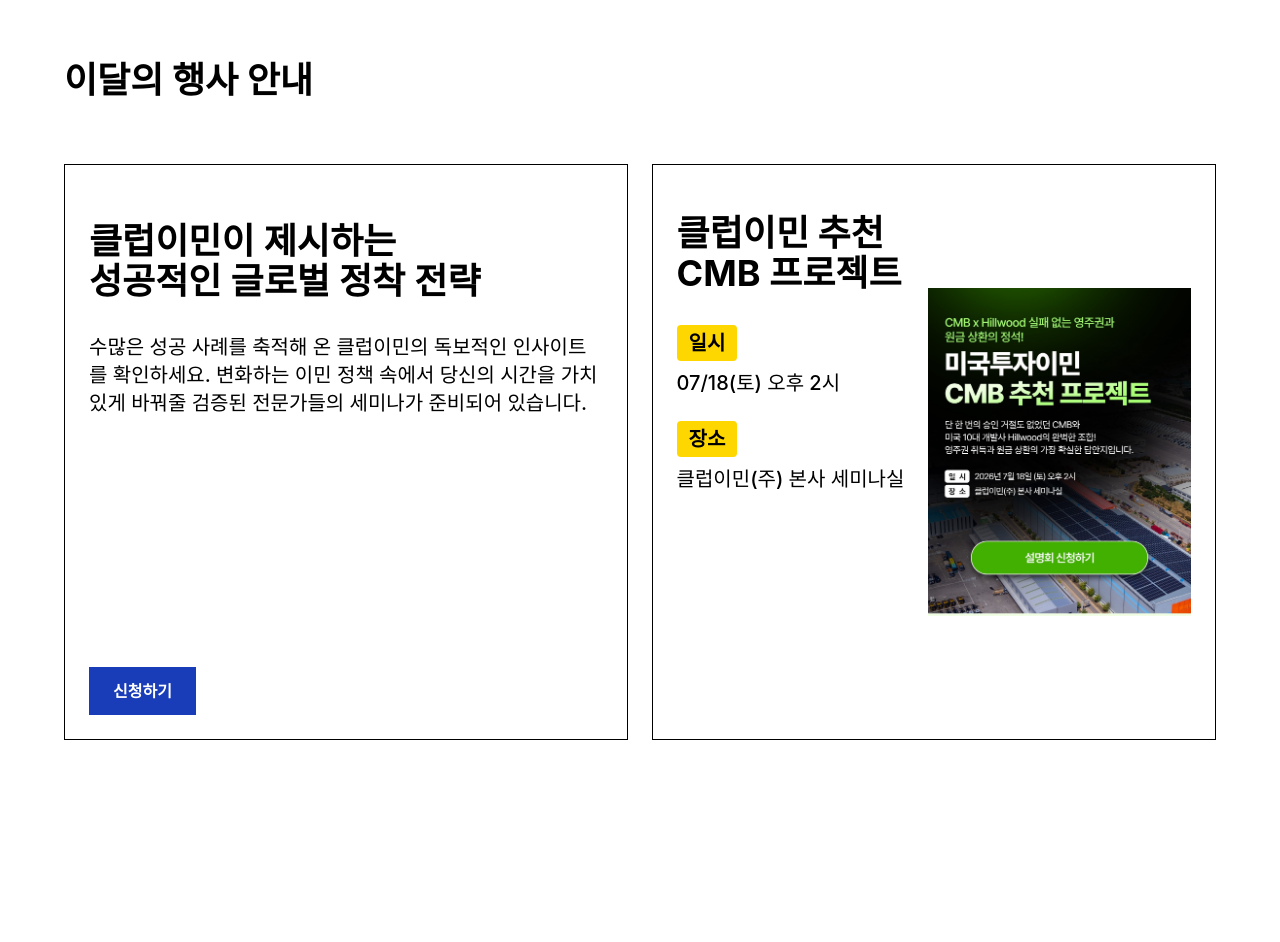
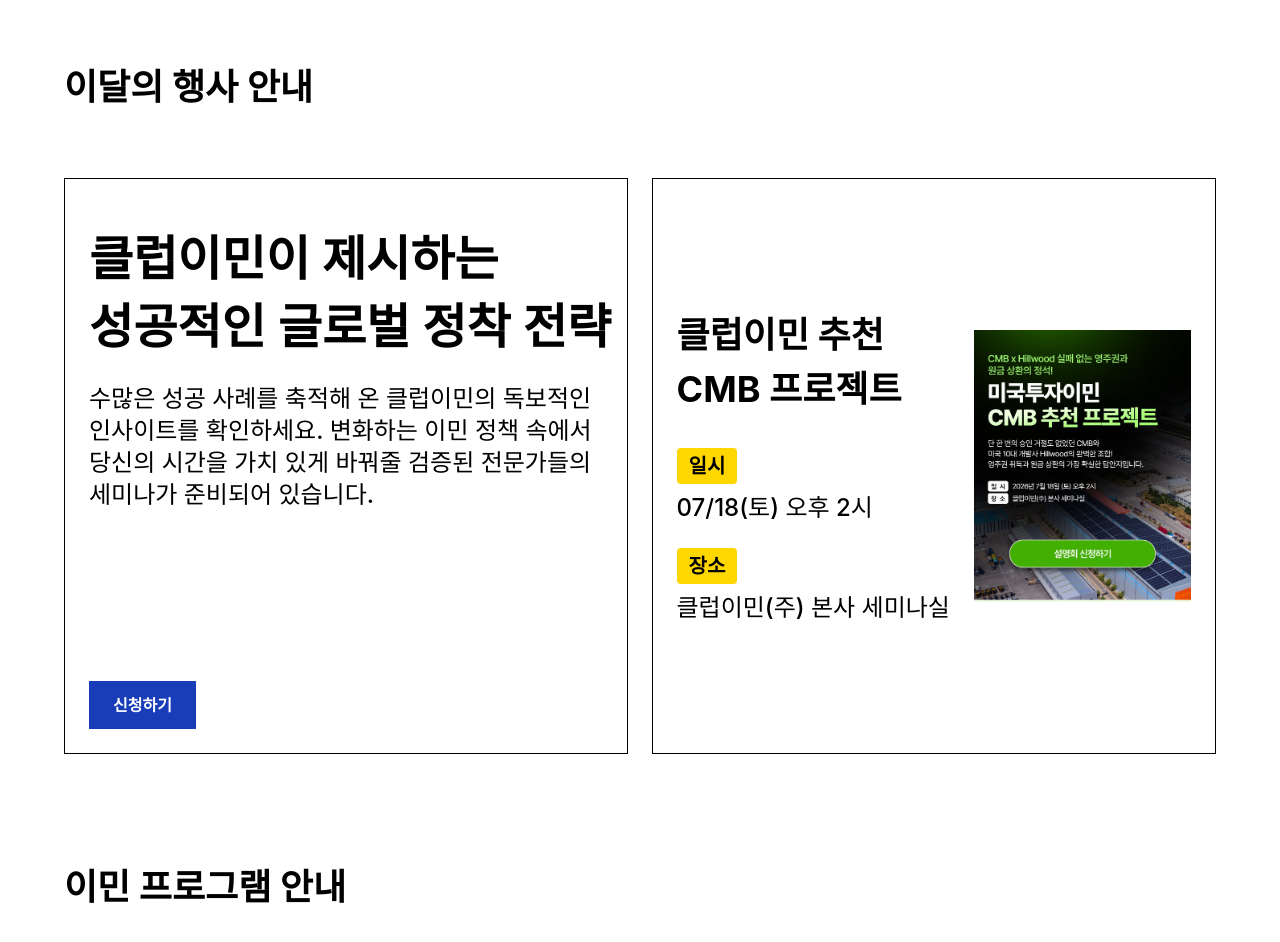
Before and after one commit to HochanKim/vite-project, a React (Vite) app: page / in a window 1280 px wide. Shown: the part 820-1762 px from the top of the page. Before the commit the page ends 1600 px from the top, so only its background shows below. Built offline with nearby package versions, Linux system fonts and the light colour scheme.

Commit message:
26.07.16 - 일부 디자인 수정 작업, tailwind CSS 코드 정리, 새로운 섹션 추가 등

```diff
--- a/src/components/layout/Header.jsx
+++ b/src/components/layout/Header.jsx
@@ -6,99 +6,39 @@
 function Header() {
   // 헤더 컴포넌트
   return (
-    <header className={`
-        max-w-full
-        h-20
-        fixed
-        inset-0
-        z-100
-        bg-white/60`
-      }
-    >
-      <div className={`
-         w-9/10
-         mx-auto
-         flex
-         items-center
-         justify-between
-         py-4`
-       }
-      >
+    <header className={`max-w-full h-20 fixed inset-0 z-100 bg-white/60`}>
+      <div className={`w-9/10 mx-auto flex items-center justify-between py-4`}>
         {/* 회사 로고 */}
         <Link to="/" className='shrink-0'>
           <img src={companyLogo}
               alt="Company Logo"
-              className={
-                `w-56
-                cursor-pointer`
-              }
-          />
+              className={`w-56 cursor-pointer`}/>
         </Link>
 
         {/* 헤더 메뉴 */}
         <nav className="flex-1 flex justify-center">
-          <ul className='
-            flex
-            gap-8'
-          >
+          <ul className='flex gap-8'>
             {menuData.map((menu) => (
               <li key={menu.id}
-                className='
-                 relative
-                 group
-                 text-center
-                 whitespace-nowrap
-                 font-bold'
-              >
+                className='relative group text-center whitespace-nowrap font-bold'>
                 <Link to={menu.link}
-                className='
-                 block
-                 px-4
-                 py-3'
-              >
-                <span className='
-                group-hover:text-blue-500
-                  transition-colors
-                  duration-300'
-                >
+                  className='block px-4 py-3'>
+                  <span className='group-hover:text-blue-500 transition-colors duration-300'>
                     {menu.title}
                   </span>
                 </Link>
                 {/* 서브 메뉴 */}
-              <ul className='
-                absolute
-                top-full
-                left-1/2
-                -translate-x-1/2
-                min-w-max
-                bg-white
-                rounded-xl
-                shadow-lg
-
-                invisible
-                opacity-0
-
-                group-hover:visible
-                group-hover:opacity-100
-
-                transition-opacity
-                duration-300
-                z-10
-                font-normal'
+                <ul className='absolute top-full left-1/2 -translate-x-1/2 min-w-maxbg-white
+                  rounded-xl shadow-lg
+                  invisible opacity-0
+                  group-hover:visible group-hover:opacity-100
+                  transition-opacity duration-300 z-10 font-normal'
                 >
                   {menu.subMenus.map((subMenu) => (
                     <li key={subMenu.title}>
                       <Link
                        to={subMenu.link}
-                     className='
-                      block
-                      px-4
-                      py-2
-                      font-medium
-                    hover:text-blue-500
-                      transition-colors
-                      duration-300'
-                    >
+                       className='block px-4 py-2 font-medium hover:text-blue-500 transition-colors duration-300'>
                         {subMenu.title}
                       </Link>
                     </li>
@@ -111,12 +51,7 @@
 
         {/* 헤더 오른쪽 연락처 */}
         <div className='shrink-0'>
-          <span className='
-           text-xl
-           align-middle
-           font-bold
-           whitespace-nowrap'
-          >
+          <span className='text-xl align-middle font-bold whitespace-nowrap'>
             &#9742; 02-549-5993
           </span>
         </div>
--- /dev/null
+++ b/src/components/mainPage/IminProgram.jsx
@@ -0,0 +1,14 @@
+import React from 'react';
+
+// 공통 CSS 설정
+import '../../style/App.css';
+
+function IminProgram() {
+    return (
+        <section className={`w-9/10 h-screen mx-auto box-border py-20`}>
+            <h1 className='title-tag'>이민 프로그램 안내</h1>
+        </section>
+    )
+}
+
+export default IminProgram;
--- a/src/components/mainPage/MonthlyEvent.jsx
+++ b/src/components/mainPage/MonthlyEvent.jsx
@@ -3,7 +3,10 @@
 import Button from '../common/Button.jsx';
 import monthEvent from '../../data/monthEvent.js';
 
-// CSS 설정
+
+// 공통 CSS 설정
+import '../../style/App.css';
+
 const boxDesign = `
     border
     border-black
@@ -11,24 +14,18 @@
     w-49/100
     h-9/10`;
 
-const TitleTag = `
-    text-4xl
-    font-bold
-    mb-8
-    whitespace-nowrap`;
-
 const bannerText01 =`
-    text-4xl
+    text-5xl
     font-semibold
     whitespace-nowrap`;
 
 const bannerText02 =`
     font-medium
-    text-xl`;
+    text-2xl`;
 
 const eventText =`
     font-medium
-    text-xl
+    text-2xl
     whitespace-nowrap`;
 
 const rightEvents = `
@@ -41,25 +38,15 @@
     const moveTo = useNavigate();
 
     return(
-        <section className={
-                `w-9/10
-                h-screen
-                mx-auto
-                box-border
-                py-20`
-            }
-        >
-            <h1 className={`${TitleTag}`}>이달의 행사 안내</h1>
-            <div className={
-                `h-full
-                 flex
-                 items-center
-                 justify-between`
-            }>
+        <section className={`w-9/10 h-screen mx-auto box-border py-20`}>
+            {/* 섹션 타이틀 */}
+            <h1 className='title-tag'>이달의 행사 안내</h1>
+
+            <div className={`h-full flex items-center  justify-between`}>
                 {/* 섹션 좌측 영역 */}
                 <div className={`${boxDesign} relative p-6`}>
                     <div className={`my-8 block`}>
-                        <p className={`${bannerText01}`}>
+                        <p className={`${bannerText01} mb-5`}>
                             클럽이민이 제시하는
                         </p>
                         <p className={`${bannerText01}`}>
@@ -80,9 +67,9 @@
                 {/* 섹션 우측 영역 */}
                 <div className={`${boxDesign} flex justify-between items-center pl-0 pt-6 pb-6 pr-6`}>
                     {monthEvent.map((event) => (
-                        <>
-                            <div className={`${rightEvents} p-6`}>
-                                <h2 className={`${TitleTag}`}>
+                        <div key={event.id} className={`flex`}>
+                            <div className={`${rightEvents} px-6`}>
+                                <h2 className='title-tag'>
                                     {event.title01}
                                     <br />
                                     {event.title02}
@@ -100,10 +87,10 @@
                                     {event.site}
                                 </p>
                             </div>
-                            <div className={`${rightEvents}`}>
+                            <div>
                                 <img src={event.src} className={`w-full h-full object-center object-scale-down`}/>
                             </div>
-                        </>
+                        </div>
                     ))}
                 </div>
             </div>
--- a/src/pages/index.jsx
+++ b/src/pages/index.jsx
@@ -1,6 +1,7 @@
 import { useState, useEffect, use } from 'react';
-import MyBanner from '../components/mainPage/MyBanner.jsx'; // 배너 컴포넌트 추가
-import MonthlyEvent from '../components/mainPage/MonthlyEvent.jsx'; // 배너 컴포넌트 추가
+import MyBanner from '../components/mainPage/MyBanner.jsx'; // 배너 컴포넌트 불러오기
+import MonthlyEvent from '../components/mainPage/MonthlyEvent.jsx'; // '이달의 행사 안내' 컴포넌트 불러오기
+import IminProgram from '../components/mainPage/IminProgram.jsx'; // '이달의 행사 안내' 컴포넌트 불러오기
 
 function MainPage() {
     // 홈페이지 메인 영역
@@ -10,6 +11,8 @@
             <MyBanner />
             {/* 이달의 행사 안내 */}
             <MonthlyEvent />
+            {/* 이민 프로그램 안내 */}
+            <IminProgram />
         </>
     )
 }
--- a/src/style/App.css
+++ b/src/style/App.css
@@ -14,3 +14,11 @@
         2px 2px 0 #fff,
         4px 4px 12px rgba(255, 255, 255,.7);
 }
+
+/* 각 섹션 타이틀(h1) 스타일 */
+.title-tag {
+    font-size: 2.25rem;
+    font-weight: bold;
+    margin-bottom: 32px;
+    white-space: nowrap;
+}
```
Also changed, not shown: src/components/mainPage/MyBanner.jsx (+4 -30 lines). Lines whose indentation alone changed are shown as unchanged.
